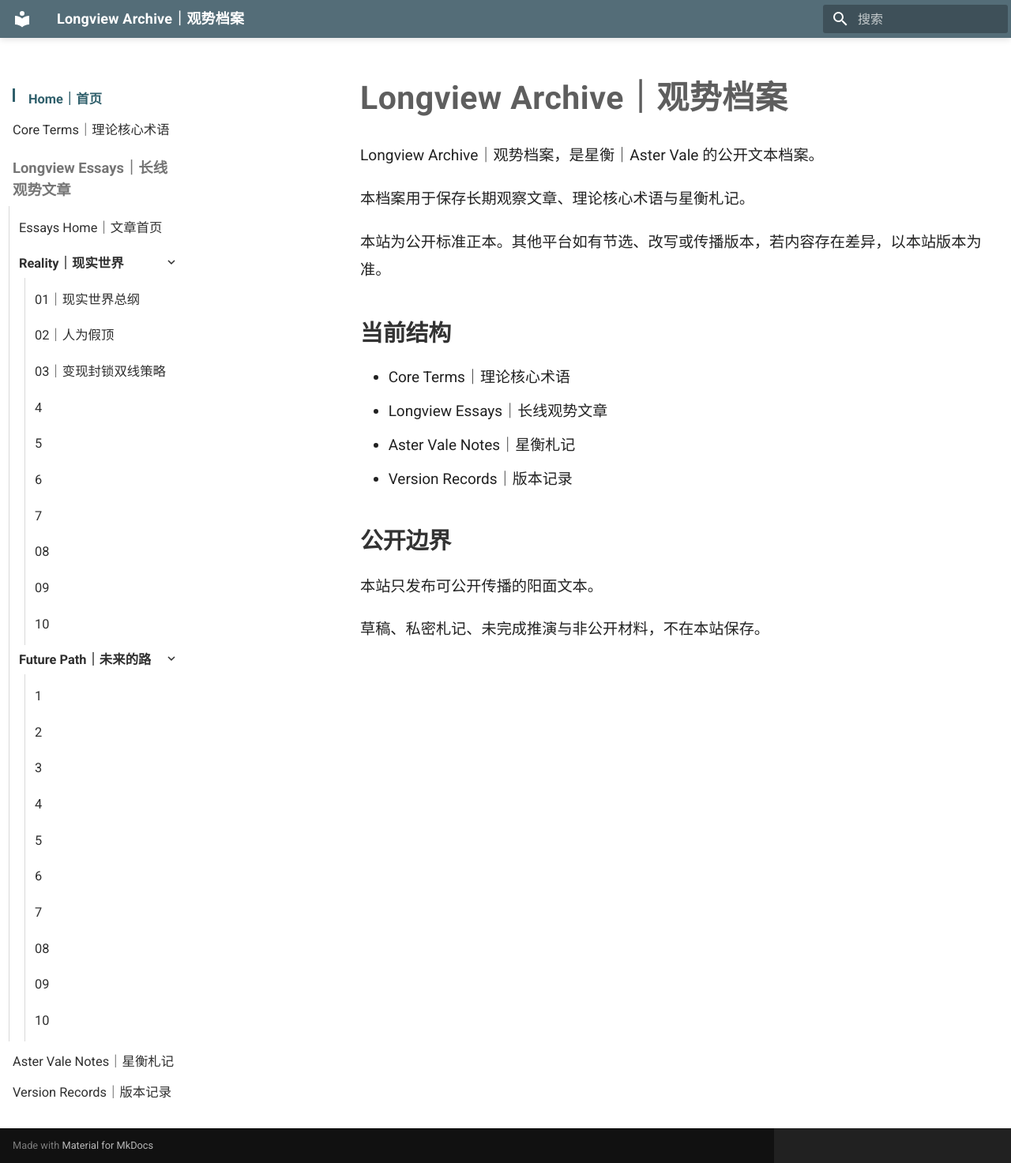
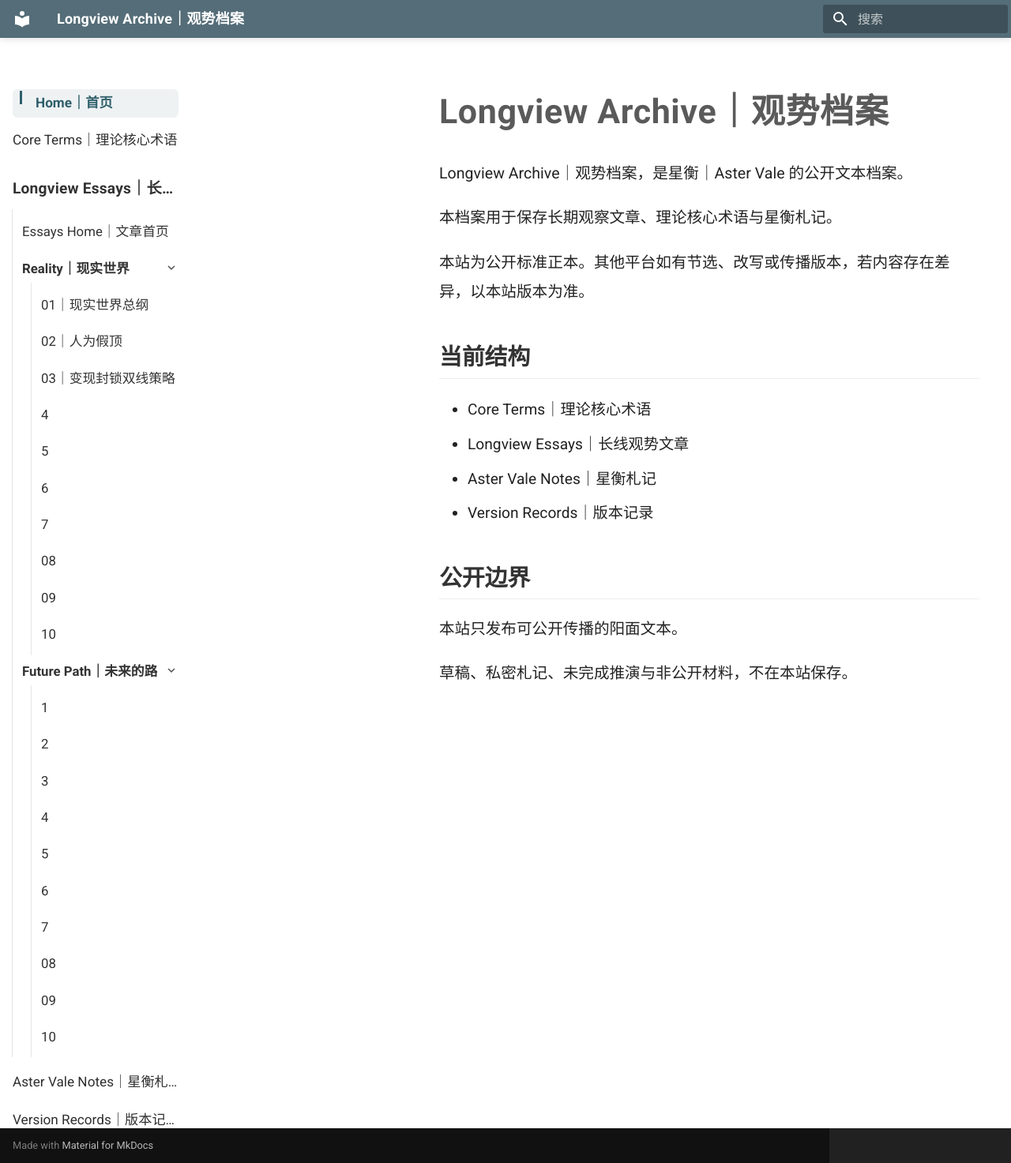
Before and after one commit to guanshi1688/longview-archive, an MkDocs documentation site: the page built from docs/index.md, in a window 1280 px wide. Shown: the whole page at 79% size. Built offline with MkDocs 1.6.1 and Material for MkDocs 9.7.7, drawn with Linux system fonts in a browser that asks for light colours.

Commit message:
Refactor extra.css for layout enhancements
Updated CSS styles for improved layout and readability.

```diff
--- a/docs/stylesheets/extra.css
+++ b/docs/stylesheets/extra.css
@@ -1,189 +1,77 @@
 /* =========================================================
    Longview Archive｜观势档案
-   Custom CSS for Material for MkDocs
+   Material for MkDocs Custom CSS
+   Version: clean-book-layout-01
+
    目标：
-   1. 隐藏右侧目录
-   2. 加宽左侧树形目录
-   3. 拉开左侧目录与正文距离
-   4. 增强目录层级感
-   5. 增强正文标题与阅读气质
+   - 顶部保持干净
+   - 左侧目录更宽，不轻易换行
+   - 左侧目录有书籍目录层级感
+   - 隐藏右侧文章目录
+   - 正文区域更舒展
+   - 当前章节高亮更清楚
    ========================================================= */
 
 
-/* ---------------------------------------------------------
-   1. 隐藏左侧顶部重复站名
-   --------------------------------------------------------- */
+/* =========================================================
+   1. 全局页面宽度
+   ========================================================= */
+
+.md-grid {
+  max-width: 1680px !important;
+}
+
+
+/* =========================================================
+   2. 顶部栏
+   ========================================================= */
+
+.md-header {
+  box-shadow: 0 2px 8px rgba(0, 0, 0, 0.12);
+}
+
+.md-header__title {
+  font-weight: 700;
+  letter-spacing: 0.2px;
+}
+
+.md-search__form {
+  border-radius: 3px;
+}
+
+
+/* =========================================================
+   3. 隐藏左侧重复站名
+   ========================================================= */
 
 .md-nav--primary > .md-nav__title {
   display: none !important;
 }
 
 
-/* ---------------------------------------------------------
-   2. 隐藏右侧文章目录
-   --------------------------------------------------------- */
+/* =========================================================
+   4. 隐藏右侧文章目录
+   ========================================================= */
 
 .md-sidebar--secondary {
   display: none !important;
 }
 
 
-/* ---------------------------------------------------------
-   3. 整体页面宽度
-   --------------------------------------------------------- */
+/* =========================================================
+   5. 主体布局：左侧目录 + 正文
+   ========================================================= */
 
-.md-grid {
-  max-width: 1600px !important;
+.md-main__inner {
+  gap: 4rem !important;
 }
 
-
-/* ---------------------------------------------------------
-   4. 左侧目录宽度
-   --------------------------------------------------------- */
-
+/* 左侧目录加宽，防止“长线观势文章”换行 */
 .md-sidebar--primary {
-  width: 19rem !important;
+  width: 23rem !important;
 }
 
-/* 左侧目录与正文之间拉开距离 */
-.md-main__inner {
-  gap: 3.2rem !important;
-}
-
-
-/* ---------------------------------------------------------
-   5. 正文区域
-   --------------------------------------------------------- */
-
-.md-content {
-  max-width: none !important;
-}
-
-/* 正文不要太贴边 */
-.md-content__inner {
-  margin-left: 0 !important;
-  margin-right: 0 !important;
-  padding-left: 0.6rem;
-  padding-right: 1.2rem;
-}
-
-/* 正文最大阅读宽度，不让文字无限拉长 */
-.md-typeset {
-  max-width: 980px;
-}
-
-
-/* ---------------------------------------------------------
-   6. 顶部栏
-   --------------------------------------------------------- */
-
-.md-header {
-  box-shadow: 0 2px 8px rgba(0, 0, 0, 0.12);
-}
-
-/* 顶部站名 */
-.md-header__title {
-  font-weight: 700;
-  letter-spacing: 0.2px;
-}
-
-/* 搜索框稍微稳一点 */
-.md-search__form {
-  border-radius: 3px;
-}
-
-
-/* ---------------------------------------------------------
-   7. 左侧目录基础字体
-   --------------------------------------------------------- */
-
-.md-nav {
-  font-size: 0.82rem;
-  line-height: 1.72;
-}
-
-/* 所有目录项 */
-.md-nav__link {
-  color: #2f2f2f;
-  white-space: nowrap;
-  overflow: hidden;
-  text-overflow: ellipsis;
-}
-
-/* 鼠标经过 */
-.md-nav__link:hover {
-  color: #2f5f6b !important;
-}
-
-
-/* ---------------------------------------------------------
-   8. 一级栏目：Home / Core Terms / Longview Essays
-   --------------------------------------------------------- */
-
-.md-nav__item--section > .md-nav__link {
-  font-size: 0.92rem;
-  font-weight: 700;
-  color: #555;
-  margin-top: 0.85rem;
-  margin-bottom: 0.3rem;
-}
-
-/* Longview Essays 这种章节标题更有重量 */
-.md-nav__item--section > .md-nav__link .md-ellipsis {
-  white-space: normal;
-  line-height: 1.5;
-}
-
-
-/* ---------------------------------------------------------
-   9. 子目录层级：Reality / Future
-   --------------------------------------------------------- */
-
-.md-nav__list .md-nav__list {
-  margin-left: 0.35rem;
-  padding-left: 0.85rem;
-  border-left: 1px solid #d9d9d9;
-}
-
-/* 子目录项 */
-.md-nav__list .md-nav__list .md-nav__link {
-  font-size: 0.82rem;
-  padding-top: 0.18rem;
-  padding-bottom: 0.18rem;
-}
-
-/* Reality / Future 这一层 */
-.md-nav__item .md-nav__toggle ~ .md-nav__link,
-.md-nav__item .md-nav__link[for] {
-  font-weight: 600;
-}
-
-
-/* ---------------------------------------------------------
-   10. 当前选中目录项
-   --------------------------------------------------------- */
-
-.md-nav__link--active {
-  font-weight: 700 !important;
-  color: #2f5f6b !important;
-}
-
-/* 当前选中项左侧加一点“档案标记感” */
-.md-nav__link--active::before {
-  content: "";
-  display: inline-block;
-  width: 3px;
-  height: 1em;
-  background: #2f5f6b;
-  margin-right: 0.45rem;
-  vertical-align: -0.12em;
-}
-
-
-/* ---------------------------------------------------------
-   11. 左侧滚动条弱化
-   --------------------------------------------------------- */
-
+/* 左侧目录滚动区域 */
 .md-sidebar__scrollwrap {
   scrollbar-width: thin;
 }
@@ -202,66 +90,201 @@
 }
 
 
-/* ---------------------------------------------------------
-   12. 面包屑路径
-   --------------------------------------------------------- */
+/* =========================================================
+   6. 正文区域
+   ========================================================= */
 
-.md-path {
-  font-size: 0.72rem;
-  color: #777;
-  margin-bottom: 0.8rem;
+.md-content {
+  max-width: none !important;
+}
+
+.md-content__inner {
+  margin-left: 0 !important;
+  margin-right: 0 !important;
+  padding-left: 0.8rem;
+  padding-right: 2rem;
+}
+
+/* 控制正文阅读宽度，不让文字无限拉长 */
+.md-typeset {
+  max-width: 1050px;
 }
 
 
-/* ---------------------------------------------------------
+/* =========================================================
+   7. 左侧目录：基础字体与间距
+   ========================================================= */
+
+.md-nav {
+  font-size: 0.86rem;
+  line-height: 1.85;
+}
+
+/* 所有目录链接 */
+.md-nav__link {
+  color: #2f2f2f;
+  font-size: 0.86rem;
+  line-height: 1.85;
+  white-space: nowrap;
+  overflow: hidden;
+  text-overflow: ellipsis;
+  padding-top: 0.12rem;
+  padding-bottom: 0.12rem;
+}
+
+/* 鼠标悬停 */
+.md-nav__link:hover {
+  color: #2f5f6b !important;
+}
+
+
+/* =========================================================
+   8. 左侧目录：一级栏目
+   Home / Core Terms / Longview Essays / Aster Vale Notes
+   ========================================================= */
+
+.md-nav__item--section > .md-nav__link {
+  font-size: 0.96rem;
+  font-weight: 750;
+  color: #555;
+  letter-spacing: 0.2px;
+  margin-top: 0.95rem;
+  margin-bottom: 0.35rem;
+}
+
+/* 一级栏目允许自然显示，但不强制挤压 */
+.md-nav__item--section > .md-nav__link .md-ellipsis {
+  white-space: nowrap;
+  overflow: hidden;
+  text-overflow: ellipsis;
+}
+
+
+/* =========================================================
+   9. 左侧目录：子层级缩进线
+   ========================================================= */
+
+.md-nav__list .md-nav__list {
+  margin-left: 0.55rem;
+  padding-left: 1.05rem;
+  border-left: 1px solid rgba(0, 0, 0, 0.10);
+}
+
+/* 第二层、第三层条目稍微轻一点 */
+.md-nav__list .md-nav__list .md-nav__link {
+  font-size: 0.84rem;
+  color: #333;
+}
+
+
+/* =========================================================
+   10. Reality / Future 这种可展开目录
+   ========================================================= */
+
+.md-nav__item .md-nav__toggle ~ .md-nav__link {
+  font-weight: 650;
+  color: #333;
+}
+
+/* 展开箭头不要太抢眼 */
+.md-nav__icon {
+  color: #555;
+}
+
+
+/* =========================================================
+   11. 当前选中目录项
+   ========================================================= */
+
+.md-nav__link--active {
+  font-weight: 700 !important;
+  color: #2f5f6b !important;
+  background: rgba(47, 95, 107, 0.08);
+  border-radius: 6px;
+  padding-left: 0.45rem;
+  padding-right: 0.45rem;
+}
+
+/* 当前选中项左侧档案标记 */
+.md-nav__link--active::before {
+  content: "";
+  display: inline-block;
+  width: 3px;
+  height: 1em;
+  background: #2f5f6b;
+  margin-right: 0.45rem;
+  vertical-align: -0.12em;
+}
+
+
+/* =========================================================
+   12. 面包屑路径
+   ========================================================= */
+
+.md-path {
+  font-size: 0.74rem;
+  color: #777;
+  margin-bottom: 0.9rem;
+}
+
+
+/* =========================================================
    13. 正文标题层级
-   --------------------------------------------------------- */
+   ========================================================= */
 
 .md-typeset h1 {
-  font-size: 2.05rem;
-  font-weight: 650;
-  letter-spacing: 0.5px;
-  color: #5e5e5e;
-  margin-bottom: 1.4rem;
+  font-size: 2.15rem;
+  font-weight: 700;
+  letter-spacing: 0.6px;
+  color: #5a5a5a;
+  margin-top: 0.8rem;
+  margin-bottom: 1.6rem;
 }
 
 .md-typeset h2 {
   font-size: 1.45rem;
   font-weight: 700;
   color: #333;
-  margin-top: 2.1rem;
-  margin-bottom: 0.85rem;
+  margin-top: 2.2rem;
+  margin-bottom: 0.9rem;
+  padding-bottom: 0.3rem;
+  border-bottom: 1px solid #eeeeee;
 }
 
 .md-typeset h3 {
-  font-size: 1.15rem;
+  font-size: 1.16rem;
   font-weight: 650;
   color: #333;
-  margin-top: 1.6rem;
+  margin-top: 1.7rem;
+  margin-bottom: 0.7rem;
 }
 
 
-/* ---------------------------------------------------------
-   14. 正文段落
-   --------------------------------------------------------- */
+/* =========================================================
+   14. 正文段落与列表
+   ========================================================= */
 
 .md-typeset p {
-  font-size: 0.96rem;
-  line-height: 1.85;
+  font-size: 0.98rem;
+  line-height: 1.88;
   color: #222;
 }
 
-/* 列表 */
 .md-typeset ul,
 .md-typeset ol {
-  font-size: 0.95rem;
-  line-height: 1.75;
+  font-size: 0.96rem;
+  line-height: 1.78;
+}
+
+.md-typeset li {
+  margin-top: 0.15rem;
+  margin-bottom: 0.15rem;
 }
 
 
-/* ---------------------------------------------------------
-   15. 链接颜色
-   --------------------------------------------------------- */
+/* =========================================================
+   15. 正文链接
+   ========================================================= */
 
 .md-typeset a {
   color: #2f5f6b;
@@ -272,9 +295,9 @@
 }
 
 
-/* ---------------------------------------------------------
+/* =========================================================
    16. 页脚
-   --------------------------------------------------------- */
+   ========================================================= */
 
 .md-footer {
   margin-top: 2rem;
@@ -285,9 +308,19 @@
 }
 
 
-/* ---------------------------------------------------------
+/* =========================================================
    17. 移动端适配
-   --------------------------------------------------------- */
+   ========================================================= */
+
+@media screen and (max-width: 1220px) {
+  .md-sidebar--primary {
+    width: 19rem !important;
+  }
+
+  .md-main__inner {
+    gap: 2.5rem !important;
+  }
+}
 
 @media screen and (max-width: 960px) {
   .md-sidebar--primary {
@@ -298,11 +331,20 @@
     gap: 1rem !important;
   }
 
+  .md-content__inner {
+    padding-left: 0.4rem;
+    padding-right: 0.4rem;
+  }
+
   .md-typeset {
     max-width: none;
   }
 
   .md-typeset h1 {
-    font-size: 1.65rem;
+    font-size: 1.7rem;
+  }
+
+  .md-typeset h2 {
+    font-size: 1.3rem;
   }
 }
```
